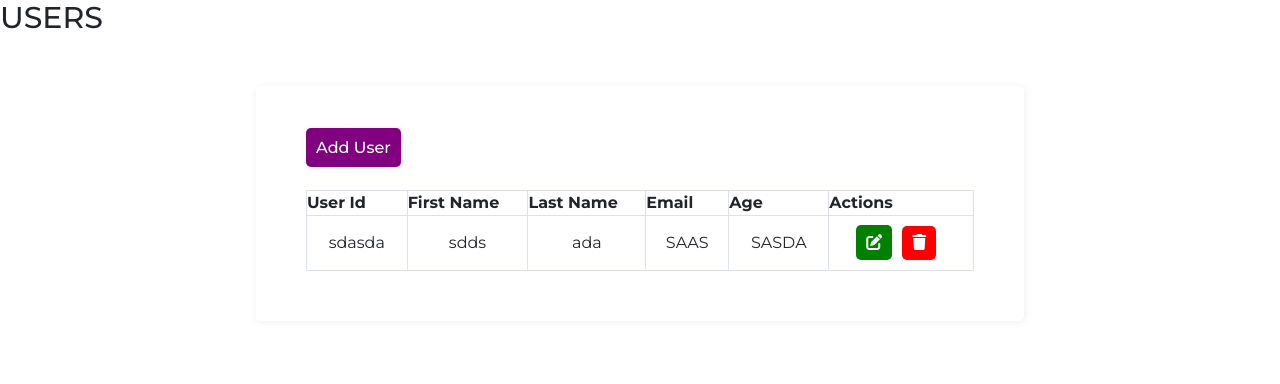
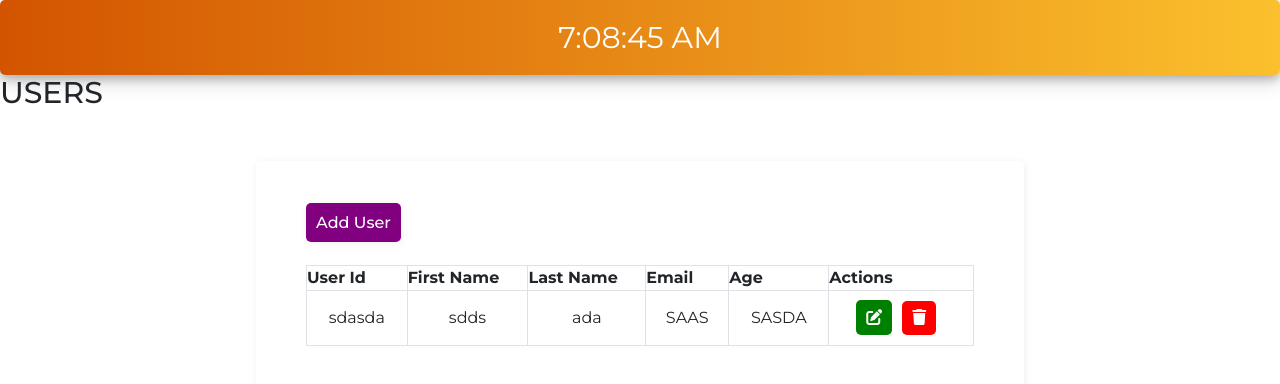
Before and after one commit to nikunjjadav123/crud_app_mern, a React (Create React App) app in the folder client/: page / in a window 1280 px wide. Shown: the top 384 px of the page. Built offline with nearby package versions, Linux system fonts and the light colour scheme.

Commit message:
created layout file for header and added time on the heade

```diff
--- a/client/package.json
+++ b/client/package.json
@@ -3,6 +3,12 @@
   "version": "0.1.0",
   "private": true,
   "dependencies": {
+    "@emotion/react": "^11.11.4",
+    "@emotion/styled": "^11.11.5",
+    "@material-ui/core": "^4.12.4",
+    "@mui/icons-material": "^5.15.20",
+    "@mui/material": "^5.15.20",
+    "@mui/styled-engine": "^5.15.14",
     "@testing-library/jest-dom": "^5.17.0",
     "@testing-library/react": "^13.4.0",
     "@testing-library/user-event": "^13.5.0",
--- a/client/src/App.css
+++ b/client/src/App.css
@@ -6,3 +6,20 @@
   margin:0;
 }
 body{background-color: aliceblue;}
+.time_center{text-align: center;}
+.time_wrapper{
+  background: #FBC02D;
+  background: -webkit-linear-gradient(to left, #FBC02D , #d35400);
+  background: linear-gradient(to left, #FBC02D , #d35400);
+  box-shadow:  0 4px 8px 0 rgba(0, 0, 0, 0.2), 0 6px 20px 0 rgba(0, 0, 0, 0.19);
+  height:  100%;
+  margin:  auto;
+  border-radius: 5px;
+}
+#time_clock {
+  font-size:  30px;
+  padding:  15px;
+  color: #FFFFFF;
+  text-align: center;
+
+}
--- a/client/src/App.js
+++ b/client/src/App.js
@@ -4,6 +4,7 @@ import {RouterProvider, createBrowserRouter,Router , Route} from "react-router-d
 import User from "./components/user.jsx";
 import Add from "./components/addUser.jsx";
 import EventHandling from './components/EventHandling.jsx';
+import Layout from './components/Layout.jsx';
 
 function App() {
 
@@ -33,6 +34,7 @@ function App() {
 
   return (
     <div className="App">
+      <Layout />
       <RouterProvider router={route}>
 
       </RouterProvider>
--- /dev/null
+++ b/client/src/components/Layout.jsx
@@ -0,0 +1,26 @@
+import React, { useState } from 'react';
+import {RouterProvider, createBrowserRouter,Router , Route} from "react-router-dom";
+
+const Layout = () => {
+    let time = new Date().toLocaleTimeString();
+    const [ctime,setCtime] = useState(time);
+
+    const updateTime = () => {
+        let time = new Date().toLocaleTimeString();
+        setCtime(time);
+    };
+
+    setInterval(updateTime,1000);
+
+    return (
+        <>
+        <div class="time_wrapper">
+            <div id="time_clock" className="time_center">{ctime}</div>
+        </div>
+
+        </>
+
+    );
+}
+
+export default Layout
```
Also changed, not shown: 1 other file (tests, documents, lock files or other folders).
